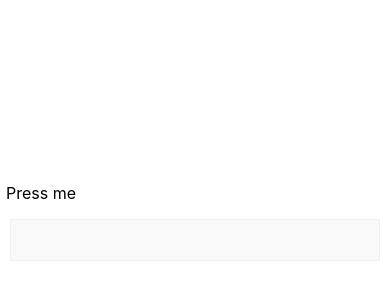
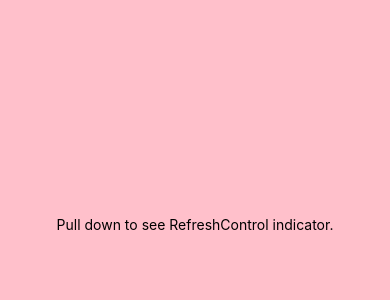
Before and after one commit to vandres-arana/Enthusiasm, a React Native app: screen / in a window 390 px wide. Shown: the part 198-498 px from the top of the page. Built offline with nearby package versions, Linux system fonts and the light colour scheme.

Commit message:
Practice refresh control

```diff
--- a/App.tsx
+++ b/App.tsx
@@ -20,6 +20,7 @@ import MyImageBackground from './views/MyImageBackground';
 import MyKeyboardAvoidingView from './views/MyKeyboardAvoidingView';
 import MyModal from './views/MyModal';
 import MyPressable from './views/MyPressable';
+import MyRefreshControl from './views/MyRefreshControl';
 import SwitchComponente from './views/SwitchComponente';
 
 const App = () => {
@@ -33,7 +34,8 @@ const App = () => {
       {/* <MyImageBackground /> */}
       {/* <MyKeyboardAvoidingView /> */}
       {/* <MyModal /> */}
-      <MyPressable />
+      {/* <MyPressable /> */}
+      <MyRefreshControl />
     </SafeAreaView>
   );
 };
--- /dev/null
+++ b/views/MyRefreshControl.tsx
@@ -0,0 +1,49 @@
+import { RefreshControl, SafeAreaView, SafeAreaViewBase, ScrollView, StyleSheet, Text, TouchableWithoutFeedbackComponent, View } from 'react-native'
+import React from 'react'
+
+const wait = (timeout: number) => {
+    return new Promise((resolve) => setTimeout(resolve, timeout));
+}
+
+const MyRefreshControl = () => {
+    const [refreshing, setRefreshing] = React.useState(false);
+
+    const onRefresh = React.useCallback(
+      () => {
+        setRefreshing(true);
+        wait(2000).then(() => setRefreshing(false));
+      },
+      [],
+    )
+
+    return (
+        <SafeAreaView style={styles.container}>
+            <ScrollView
+                contentContainerStyle={styles.scrollView}
+                refreshControl={
+                    <RefreshControl
+                        refreshing={refreshing}
+                        onRefresh={onRefresh}
+                        tintColor={'rgb(220, 15, 30)'}
+                    />
+                }
+            >
+                <Text>Pull down to see RefreshControl indicator.</Text>
+            </ScrollView>
+        </SafeAreaView>
+    )
+}
+
+export default MyRefreshControl
+
+const styles = StyleSheet.create({
+    container: {
+        flex: 1,
+    },
+    scrollView: {
+        flex: 1,
+        backgroundColor: 'pink',
+        alignItems: 'center',
+        justifyContent: 'center',
+    },
+});
```
